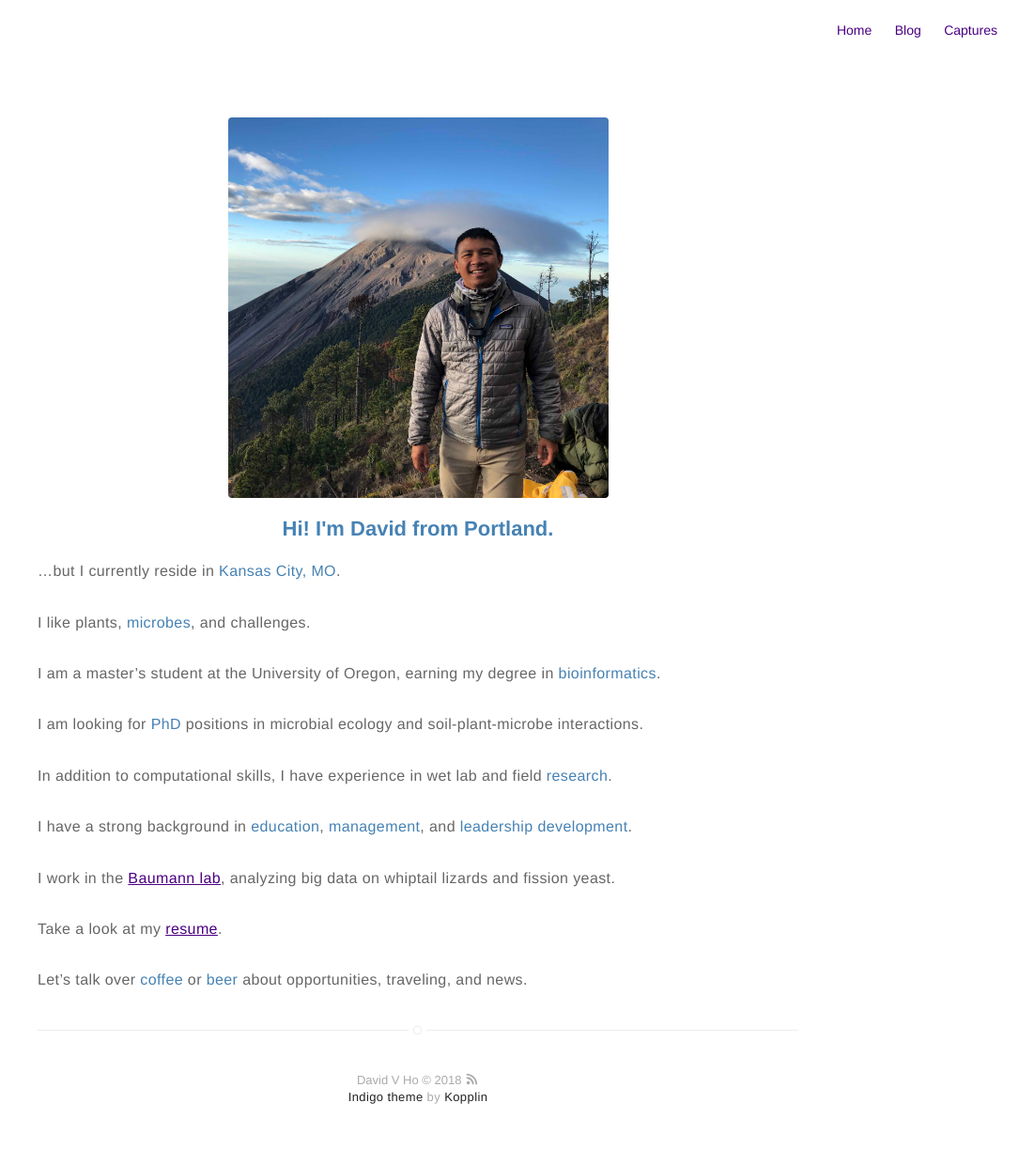
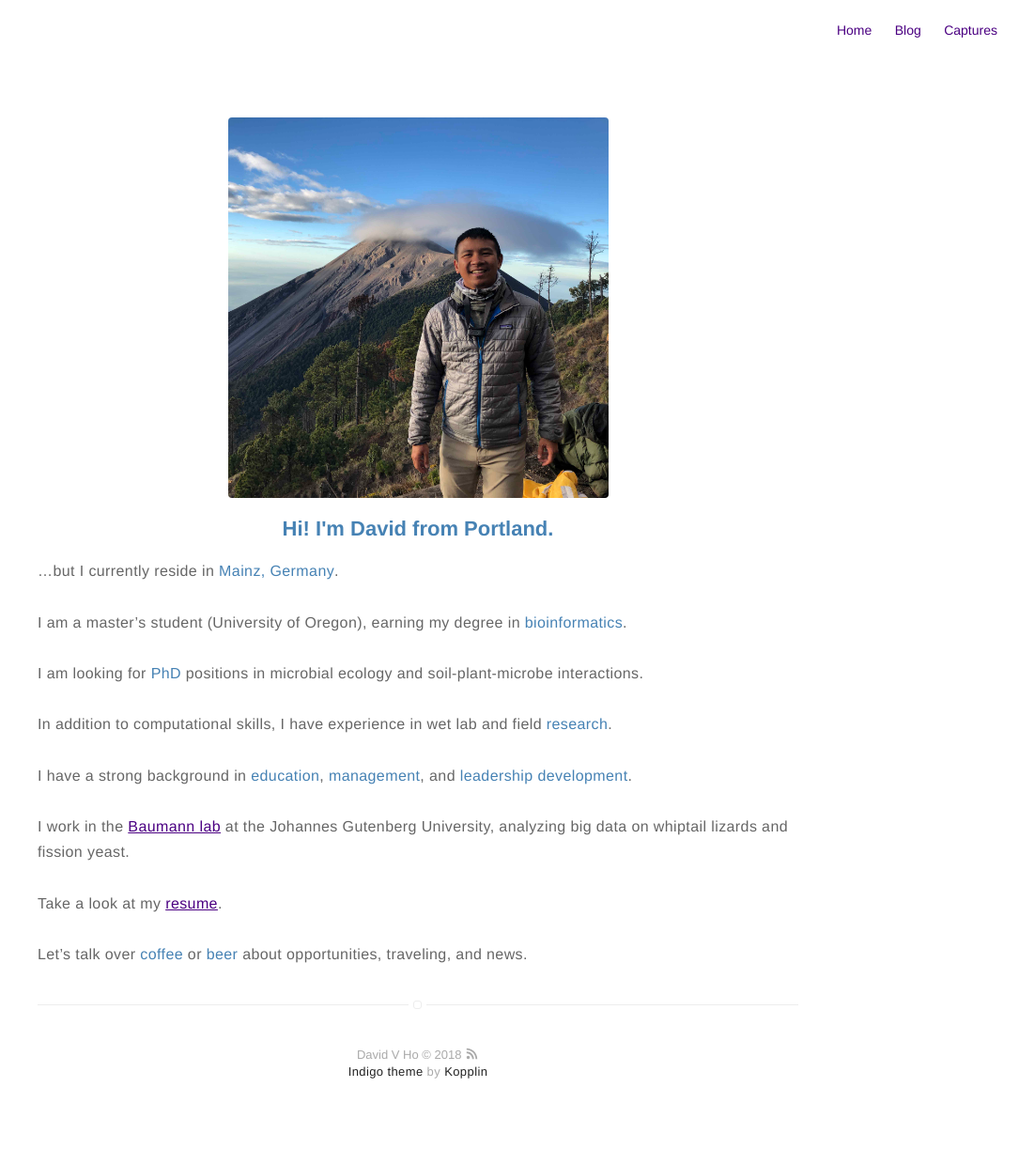
Before and after one commit to davidvho/davidvho.github.io, a Jekyll site: the page built from about.md, in a window 1280 px wide. Shown: the whole page at 94% size, without its empty margins (195-1280 px from the left). Built offline with Jekyll 4.4.1, drawn with Linux system fonts in a browser that asks for light colours; after the commit the page ends 1212 px from its top, so only the background shows below that.

Commit message:
updated location

```diff
--- a/about.md
+++ b/about.md
@@ -6,12 +6,11 @@ layout: page
 
 <h2><center><font color="#4682B4">Hi! I'm David from Portland.</font></center></h2>
 
-...but I currently reside in <b><font color="#4682B4">Kansas City, MO</font></b>.
-<br><br>I like plants, <b><font color="#4682B4">microbes</font></b>, and challenges.
-<br><br>I am a master's student at the University of Oregon, earning my degree in <b><font color="#4682B4">bioinformatics</font></b>.
+...but I currently reside in <b><font color="#4682B4">Mainz, Germany</font></b>.
+<br><br>I am a master's student (University of Oregon), earning my degree in <b><font color="#4682B4">bioinformatics</font></b>.
 <br><br>I am looking for <b><font color="#4682B4">PhD</font></b> positions in microbial ecology and soil-plant-microbe interactions.
 <br><br>In addition to computational skills, I have experience in wet lab and field <b><font color="#4682B4">research</font></b>.
 <br><br>I have a strong background in <b><font color="#4682B4">education</font></b>, <b><font color="#4682B4">management</font></b>, and <b><font color="#4682B4">leadership development</font></b>.
-<br><br>I work in the <b><font color="#4682B4"><a href="http://baumannlab.org/">Baumann lab</a></font></b>, analyzing big data on whiptail lizards and fission yeast.
+<br><br>I work in the <b><font color="#4682B4"><a href="http://baumannlab.org/">Baumann lab</a></font></b> at the Johannes Gutenberg University, analyzing big data on whiptail lizards and fission yeast.
 <br><br>Take a look at my <b><font color="#4682B4"><a href="/files/ho_resume.pdf" target="_blank">resume</a></font></b>.
 <br><br>Let's talk over <b><font color="#4682B4">coffee</font></b> or <b><font color="#4682B4">beer</font></b> about opportunities, traveling, and news.
```
